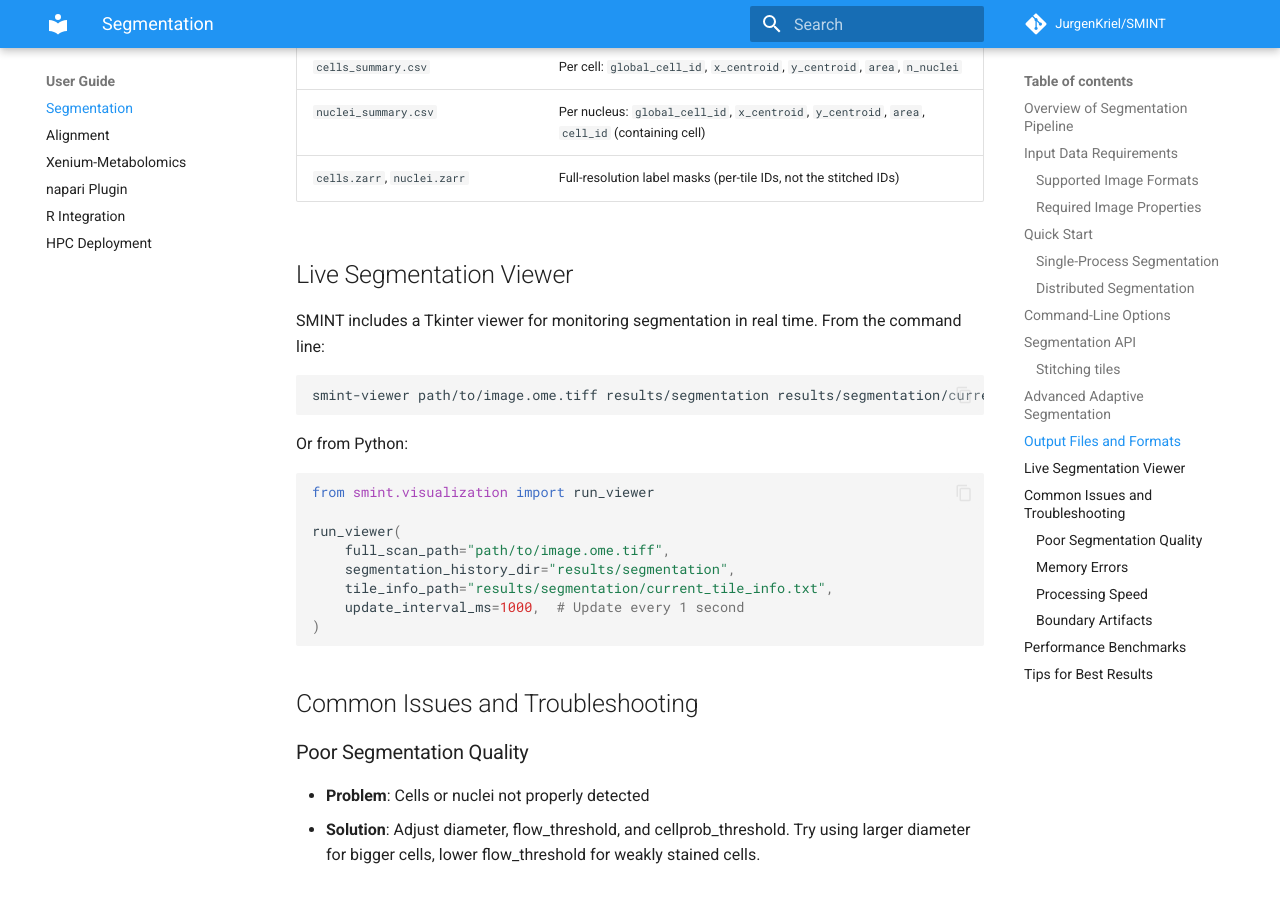
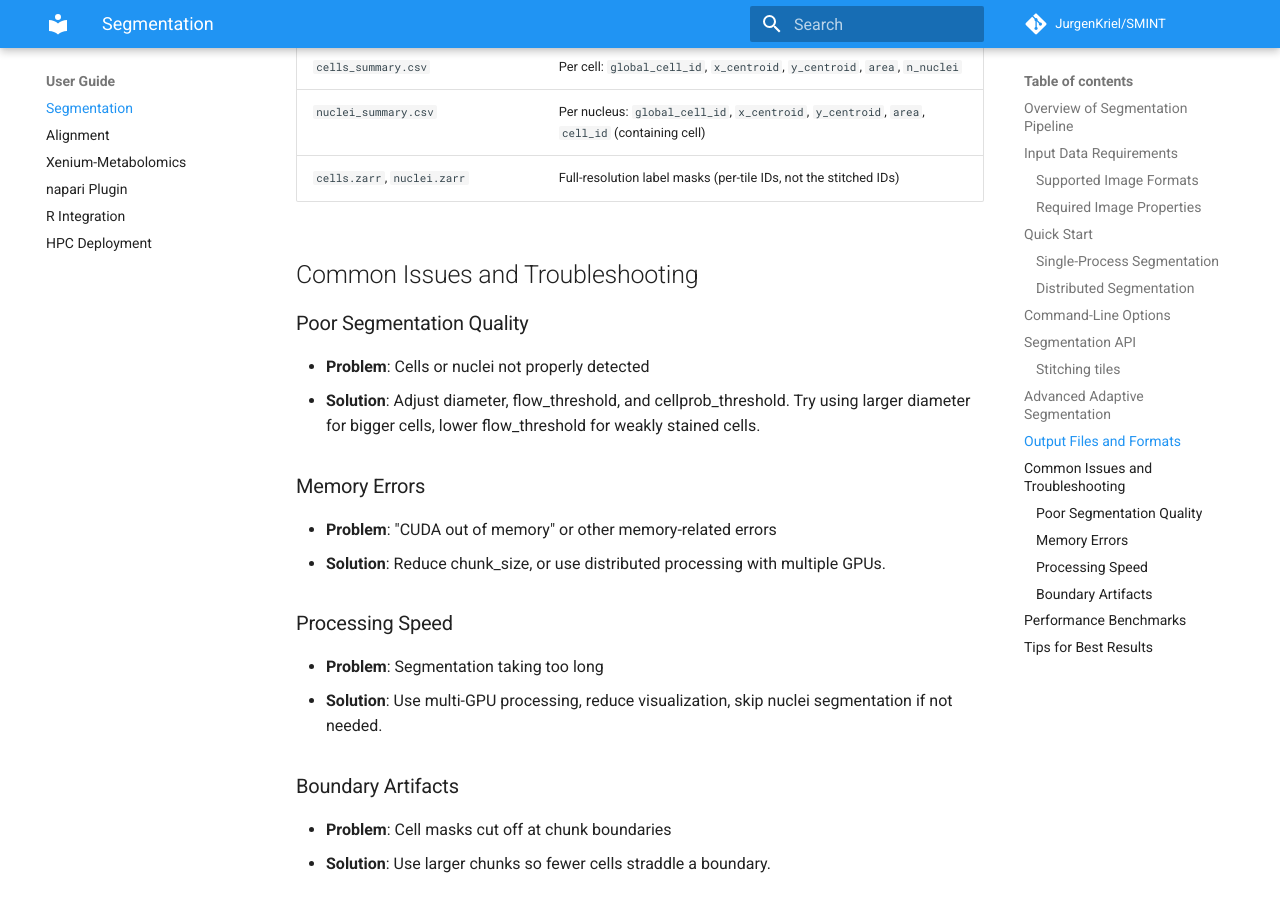
Before and after one commit to JurgenKriel/SMINT, an MkDocs documentation site: the page built from docs/segmentation.md, in a window 1280 px wide and 900 px high, scrolled down 5772 px. Built offline with MkDocs 1.6.1 and Material for MkDocs 9.7.7, drawn with Linux system fonts in a browser that asks for light colours; comment, search, counter and statistics services are not loaded; the version menu is left out.

Commit message:
Remove Live Segmentation Viewer section
Removed the Live Segmentation Viewer section from the documentation.

````diff
--- a/docs/segmentation.md
+++ b/docs/segmentation.md
@@ -218,27 +218,6 @@ results = process_large_image(
 | `nuclei_summary.csv` | Per nucleus: `global_cell_id`, `x_centroid`, `y_centroid`, `area`, `cell_id` (containing cell) |
 | `cells.zarr`, `nuclei.zarr` | Full-resolution label masks (per-tile IDs, not the stitched IDs) |
 
-## Live Segmentation Viewer
-
-SMINT includes a Tkinter viewer for monitoring segmentation in real time. From
-the command line:
-
-```bash
-smint-viewer path/to/image.ome.tiff results/segmentation results/segmentation/current_tile_info.txt --interval 1000
-```
-
-Or from Python:
-
-```python
-from smint.visualization import run_viewer
-
-run_viewer(
-    full_scan_path="path/to/image.ome.tiff",
-    segmentation_history_dir="results/segmentation",
-    tile_info_path="results/segmentation/current_tile_info.txt",
-    update_interval_ms=1000,  # Update every 1 second
-)
-```
 
 ## Common Issues and Troubleshooting
 
````
